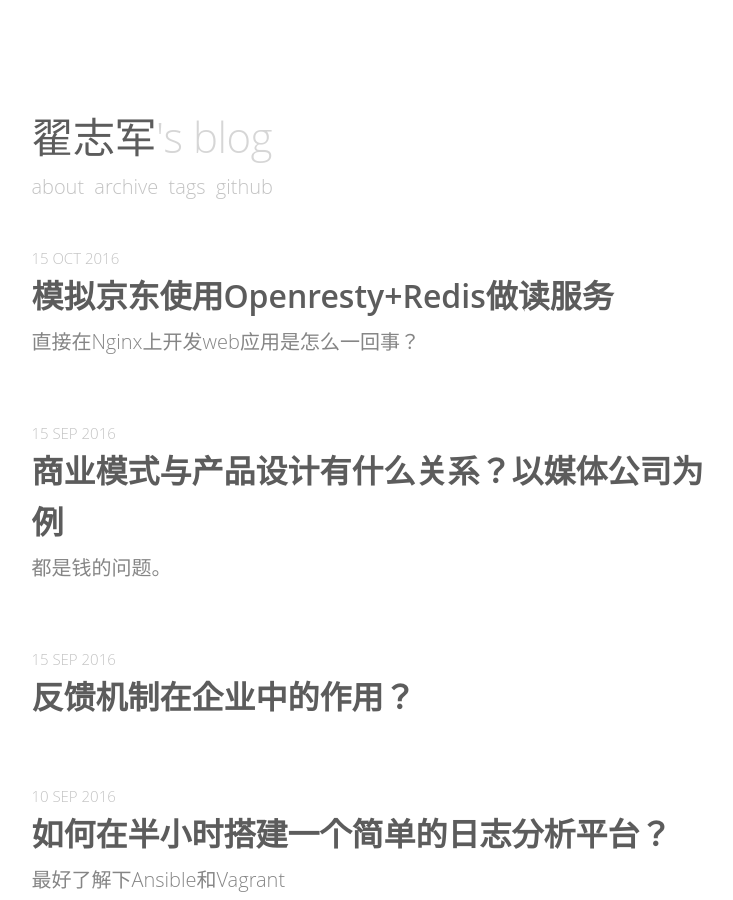
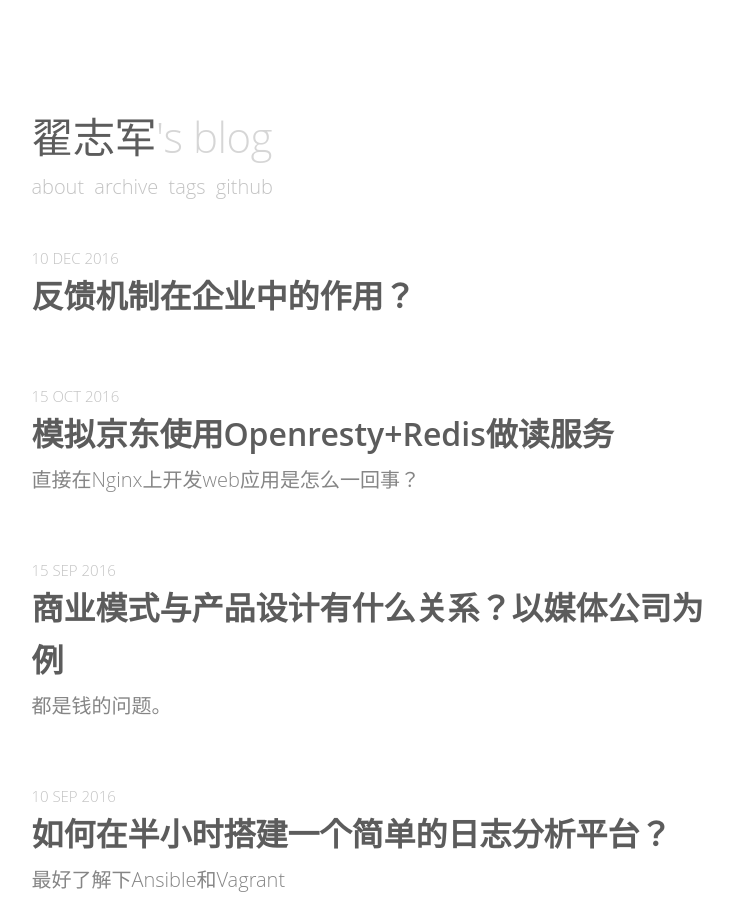
Before and after one commit to stayfoolish666/zacker330.github.io, a Jekyll site: the page built from index.html, in a window 1280 px wide and 900 px high. Shown: the whole window, without its empty margins (263-996 px from the left). Built offline with Jekyll 4.4.1, drawn with Linux system fonts in a browser that asks for light colours; the list of posts is cut into pages by our own code; comment, search, counter and statistics services are not loaded.

Commit message:
fix typo

```diff
--- a/_posts/2016-12-10-feedbackincompany.md
+++ b/_posts/2016-12-10-feedbackincompany.md
@@ -2,7 +2,7 @@
 layout: post
 title: "反馈机制在企业中的作用？"
 description: ""
-date: 2016-9-15
+date: 2016-12-10
 tags: [企业管理]
 comments: true
 share: true
```
